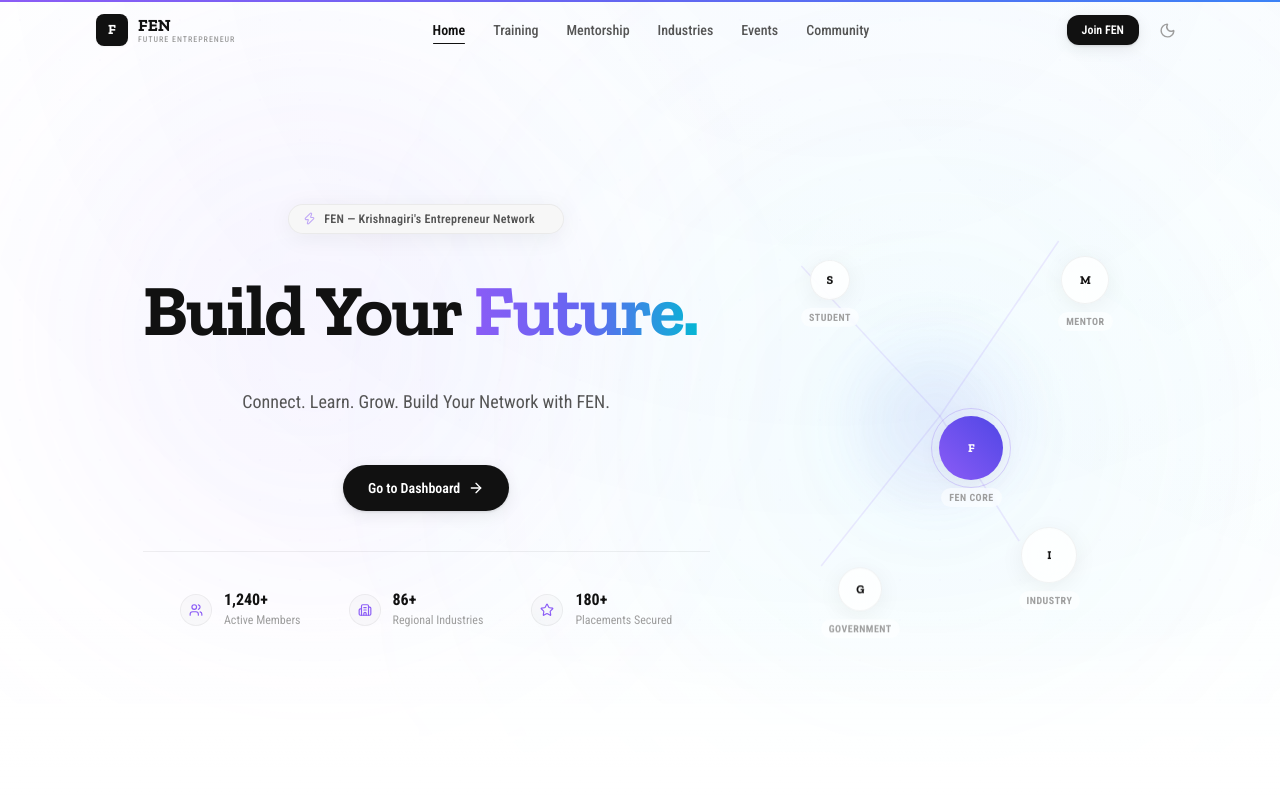
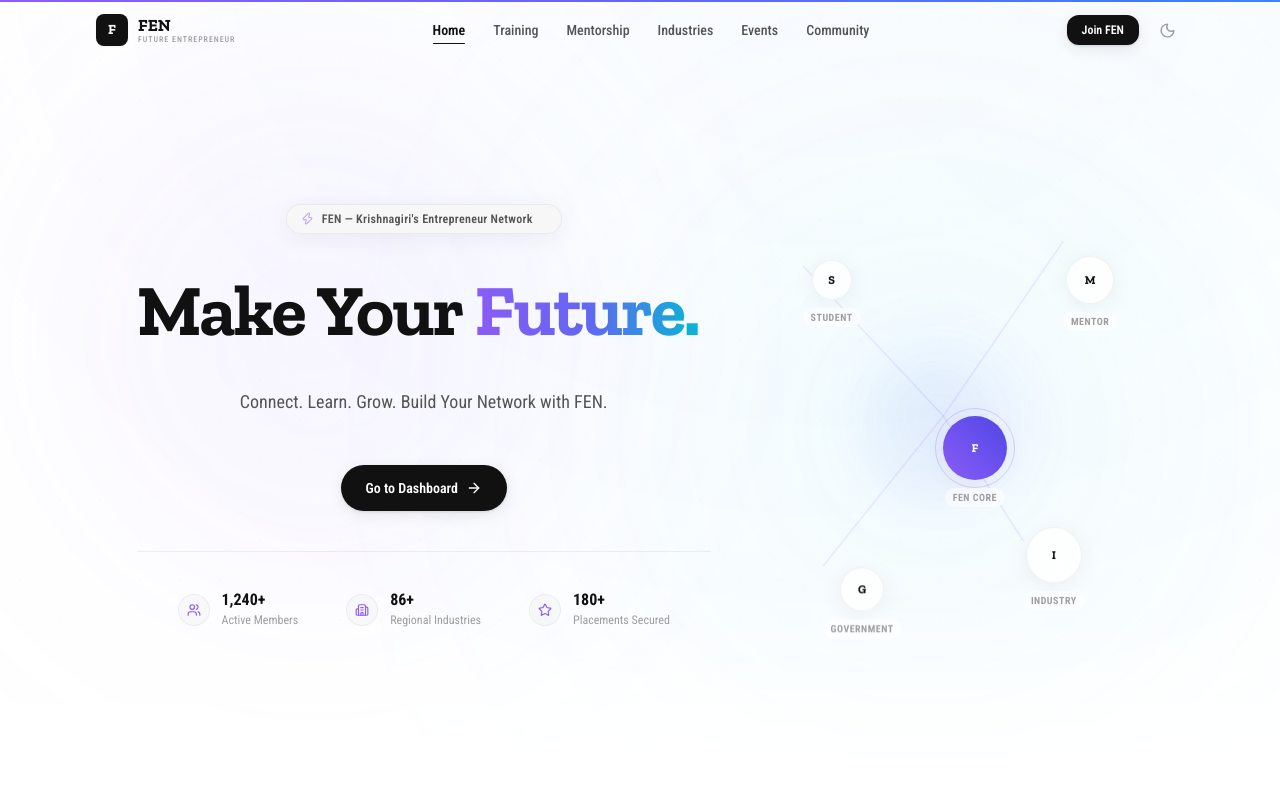
Before and after one commit to risewithmediaofficial-collab/fen, a React (Vite) app: page / in a window 1280 px wide. Shown: the top 800 px of the page. Built offline with nearby package versions, Linux system fonts and the light colour scheme.

Commit message:
text updated

```diff
--- a/src/components/home/HeroSection.jsx
+++ b/src/components/home/HeroSection.jsx
@@ -60,7 +60,7 @@ export default function HeroSection() {
             {/* Premium Typography Heading with Word-by-Word Animation */}
             <div className="space-y-4 text-center">
               <h1 className="font-display font-black text-5xl sm:text-6xl lg:text-7xl tracking-tight leading-[1.05] text-[#111111] dark:text-white text-center">
-                <BlurReveal delay={0.1} className="inline-block mr-3">Build</BlurReveal>
+                <BlurReveal delay={0.1} className="inline-block mr-3">Make</BlurReveal>
                 <BlurReveal delay={0.2} className="inline-block mr-3">Your</BlurReveal>
                 <BlurReveal delay={0.3} className="inline-block mr-3 text-transparent bg-clip-text bg-gradient-to-r from-violet-500 via-indigo-500 to-cyan-500">Future.</BlurReveal>
                 <br />
```
